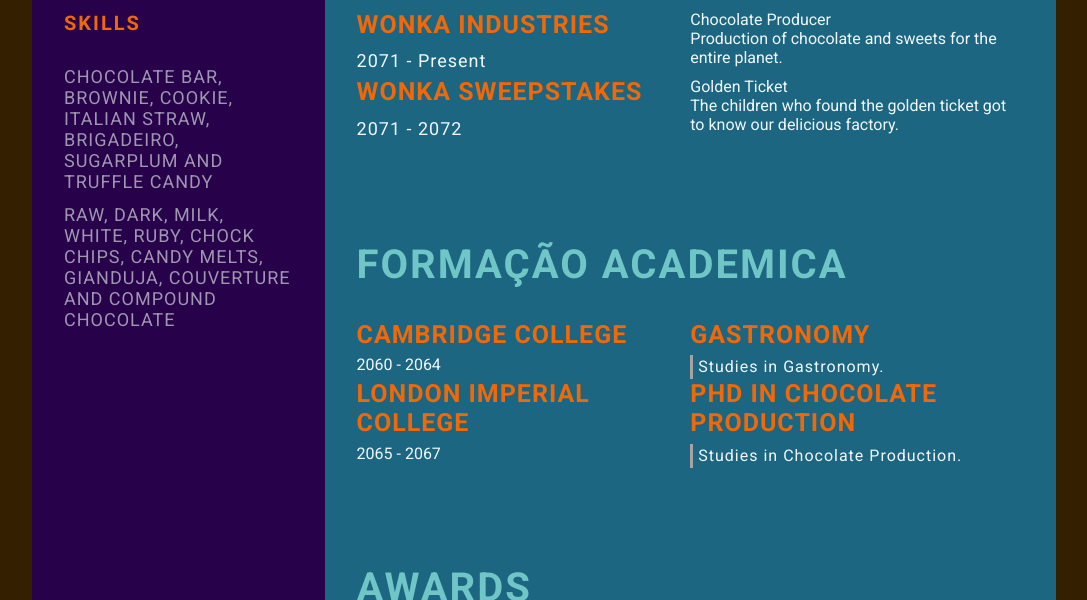
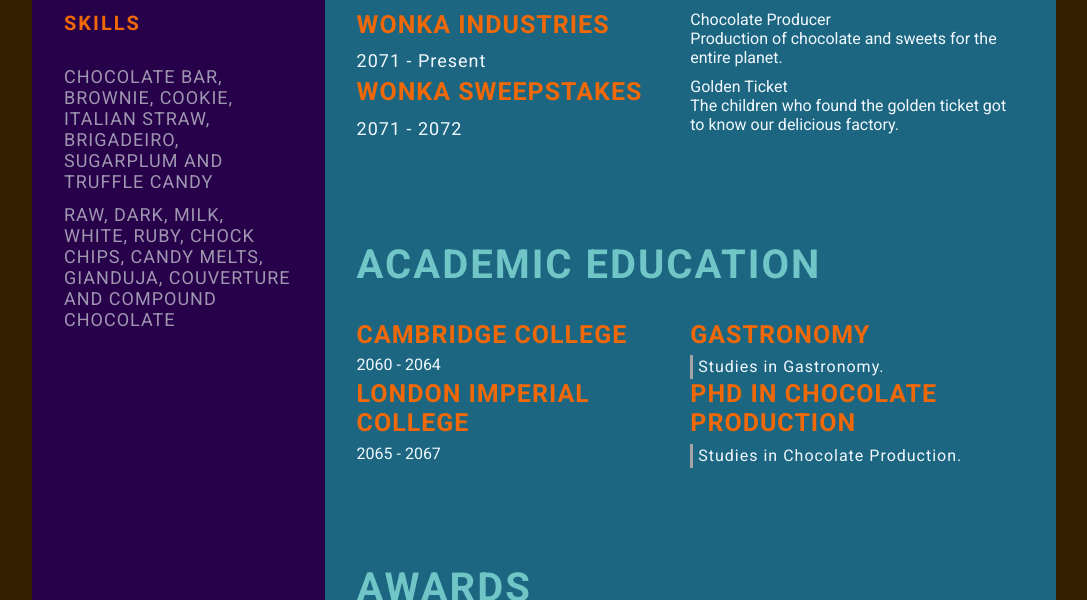
Before and after one commit to NicollasETMelo/nicollasetmelo.github.io, a plain HTML site: page index.html in a window 1280 px wide. Shown: the part 500-1100 px from the top of the page, without its empty margins (96-1183 px from the left). Drawn offline with Linux system fonts and the light colour scheme.

Commit message:
Update index.html

```diff
--- a/index.html
+++ b/index.html
@@ -90,7 +90,7 @@
                     </div>
                 </section>
                 <section class="education gap">
-                    <div class="right-title">Formação Academica</div>
+                    <div class="right-title">Academic Education</div>
                     <div class="education-contents">
                         <div class="education-left">
                             <p class="education-school-name">Cambridge College</p>
```
